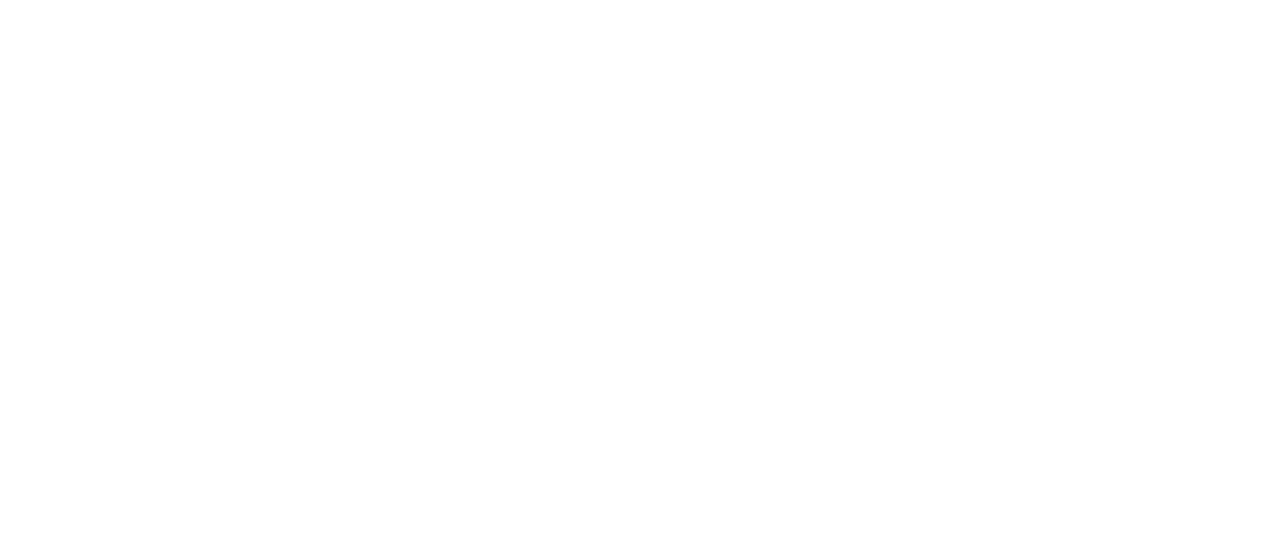
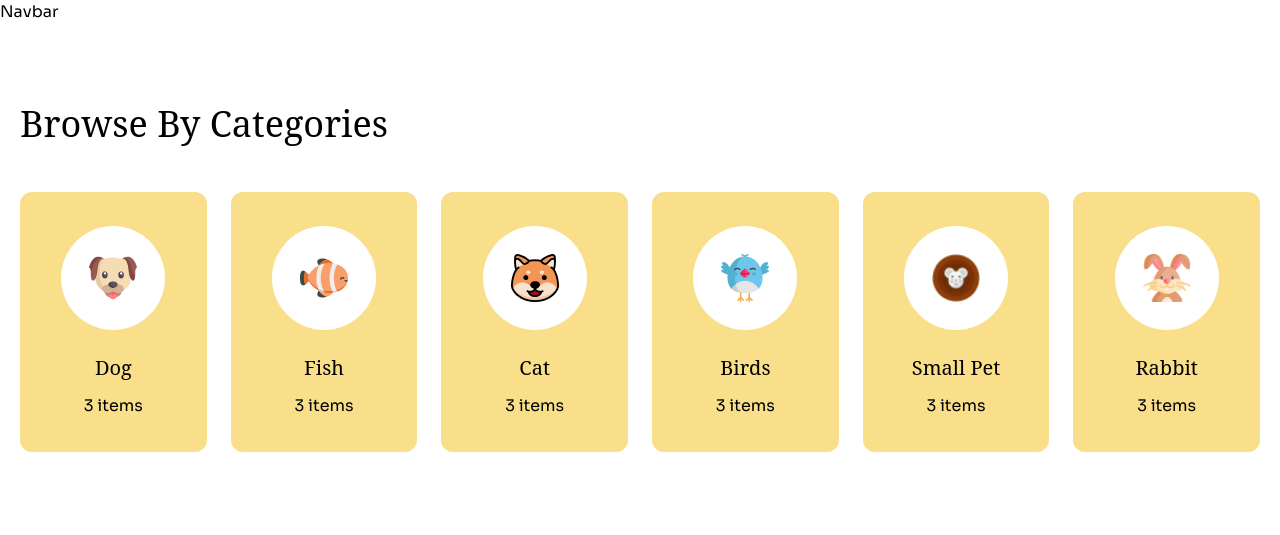
Before and after one commit to md-shawon-dev/Browse4Pets, a plain HTML site: page index.html in a window 1280 px wide. Drawn offline with nearby package versions, Linux system fonts and the light colour scheme; a web font is replaced by a local one.

Commit message:
Browse By Categories done

```diff
--- a/index.html
+++ b/index.html
@@ -22,5 +22,131 @@
       }
     </style>
   </head>
-  <body class="bg-white"></body>
+  <body class="bg-white">
+    <!-- navbar start -->
+    <h2 class="font-sora">Navbar</h2>
+    <!-- navbar end -->
+    <!-- header start -->
+    <!-- header end -->
+    <!-- Browse By Categories start -->
+    <section class="py-20 wrap_container">
+      <h2 class="font-adlam text-2xl md:text-4xl">Browse By Categories</h2>
+      <div class="gap-6 grid grid-cols-2 md:grid-cols-3 lg:grid-cols-6 mt-12">
+        <!-- card one -->
+        <div
+          class="flex flex-col justify-center items-center gap-3 md:gap-6 bg-Flavescent px-12 py-[34px] rounded-xl"
+        >
+          <div
+            class="flex justify-center items-center bg-white p-7 rounded-full w-[104px] h-[104px]"
+          >
+            <img src="./assets/dog-cartoon.png" alt="" class="w-full h-full" />
+          </div>
+          <div class="text-center">
+            <h2 class="font-adlam text-black text-lg md:text-xl">Dog</h2>
+            <p class="mt-1 md:mt-3 font-sora text-black text-sm md:text-base">
+              3 items
+            </p>
+          </div>
+        </div>
+        <!-- card two -->
+        <div
+          class="flex flex-col justify-center items-center gap-3 md:gap-6 bg-Flavescent px-12 py-[34px] rounded-xl"
+        >
+          <div
+            class="flex justify-center items-center bg-white p-7 rounded-full w-[104px] h-[104px]"
+          >
+            <img src="./assets/fish-cartoon.png" alt="" class="w-full h-full" />
+          </div>
+          <div class="text-center">
+            <h2 class="font-adlam text-black text-lg md:text-xl">Fish</h2>
+            <p class="mt-1 md:mt-3 font-sora text-black text-sm md:text-base">
+              3 items
+            </p>
+          </div>
+        </div>
+        <!-- card three -->
+        <div
+          class="flex flex-col justify-center items-center gap-3 md:gap-6 bg-Flavescent px-12 py-[34px] rounded-xl"
+        >
+          <div
+            class="flex justify-center items-center bg-white p-7 rounded-full w-[104px] h-[104px]"
+          >
+            <img src="./assets/cat-cartoon.png" alt="" class="w-full h-full" />
+          </div>
+          <div class="text-center">
+            <h2 class="font-adlam text-black text-lg md:text-xl">Cat</h2>
+            <p class="mt-1 md:mt-3 font-sora text-black text-sm md:text-base">
+              3 items
+            </p>
+          </div>
+        </div>
+        <!-- card four -->
+        <div
+          class="flex flex-col justify-center items-center gap-3 md:gap-6 bg-Flavescent px-12 py-[34px] rounded-xl"
+        >
+          <div
+            class="flex justify-center items-center bg-white p-7 rounded-full w-[104px] h-[104px]"
+          >
+            <img src="./assets/bird-cartoon.png" alt="" class="w-full h-full" />
+          </div>
+          <div class="text-center">
+            <h2 class="font-adlam text-black text-lg md:text-xl">Birds</h2>
+            <p class="mt-1 md:mt-3 font-sora text-black text-sm md:text-base">
+              3 items
+            </p>
+          </div>
+        </div>
+        <!-- card five -->
+        <div
+          class="flex flex-col justify-center items-center gap-3 md:gap-6 bg-Flavescent px-12 py-[34px] rounded-xl"
+        >
+          <div
+            class="flex justify-center items-center bg-white p-7 rounded-full w-[104px] h-[104px]"
+          >
+            <img
+              src="./assets/mouse-cartoon.png"
+              alt=""
+              class="w-full h-full"
+            />
+          </div>
+          <div class="text-center">
+            <h2 class="font-adlam text-black text-lg md:text-xl">Small Pet</h2>
+            <p class="mt-1 md:mt-3 font-sora text-black text-sm md:text-base">
+              3 items
+            </p>
+          </div>
+        </div>
+        <!-- card six -->
+        <div
+          class="flex flex-col justify-center items-center gap-3 md:gap-6 bg-Flavescent px-12 py-[34px] rounded-xl"
+        >
+          <div
+            class="flex justify-center items-center bg-white p-7 rounded-full w-[104px] h-[104px]"
+          >
+            <img
+              src="./assets/rabbit-cartoon.png"
+              alt=""
+              class="w-full h-full"
+            />
+          </div>
+          <div class="text-center">
+            <h2 class="font-adlam text-black text-lg md:text-xl">Rabbit</h2>
+            <p class="mt-1 md:mt-3 font-sora text-black text-sm md:text-base">
+              3 items
+            </p>
+          </div>
+        </div>
+      </div>
+    </section>
+    <!-- Browse By Categories end -->
+    <!-- Trending Pet Products start -->
+
+    <!-- Trending Pet Products end -->
+    <!-- Everyday low Price start -->
+    <!-- Everyday low Price end -->
+    <!-- Subscribe start -->
+    <!-- Subscribe end -->
+    <!-- footer start -->
+    <!-- footer end -->
+  </body>
 </html>
--- a/style.css
+++ b/style.css
@@ -0,0 +1,6 @@
+.wrap_container {
+  max-width: 1320px !important;
+  padding-left: 20px;
+  padding-right: 20px;
+  margin: 0 auto;
+}
```
